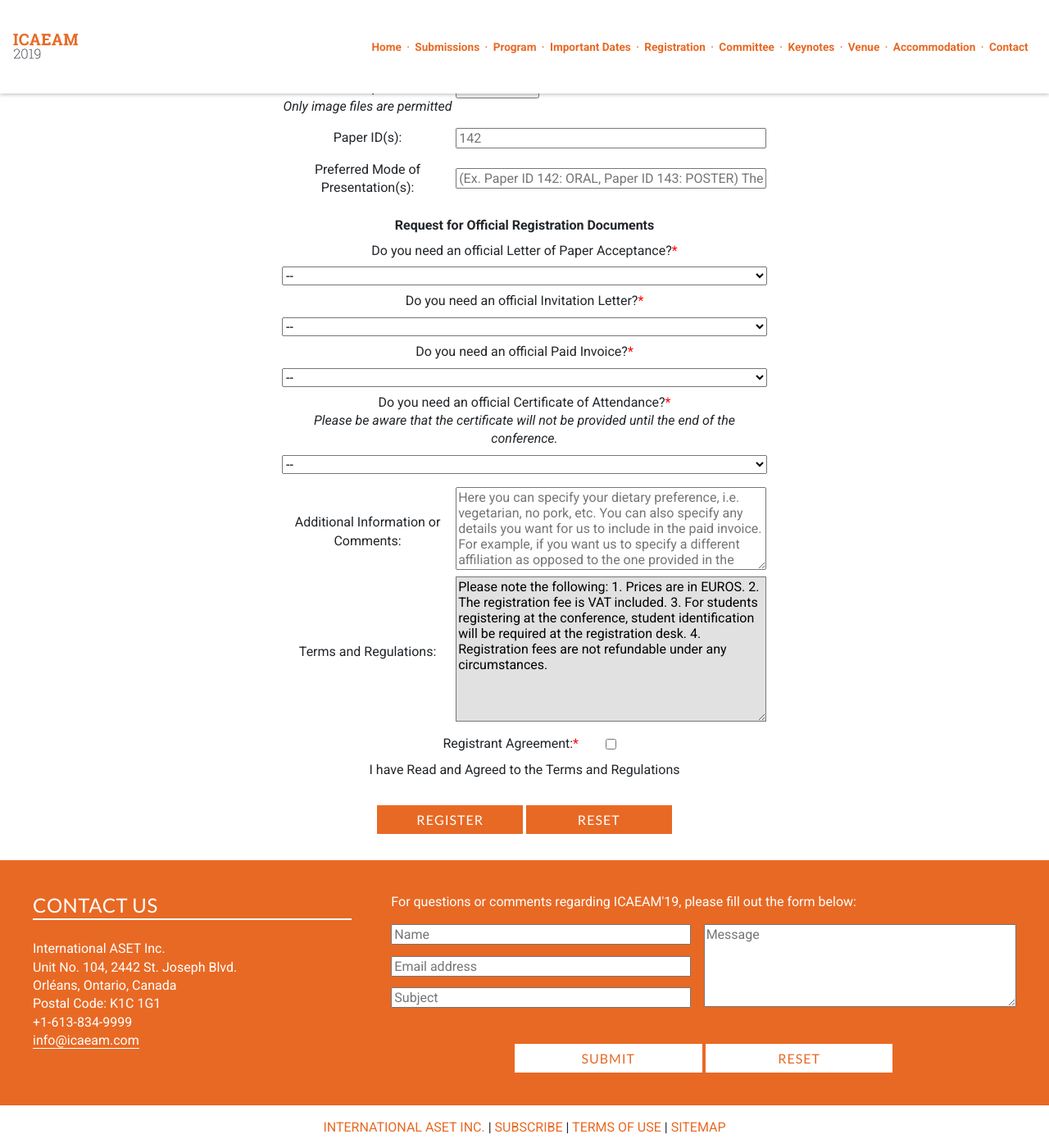
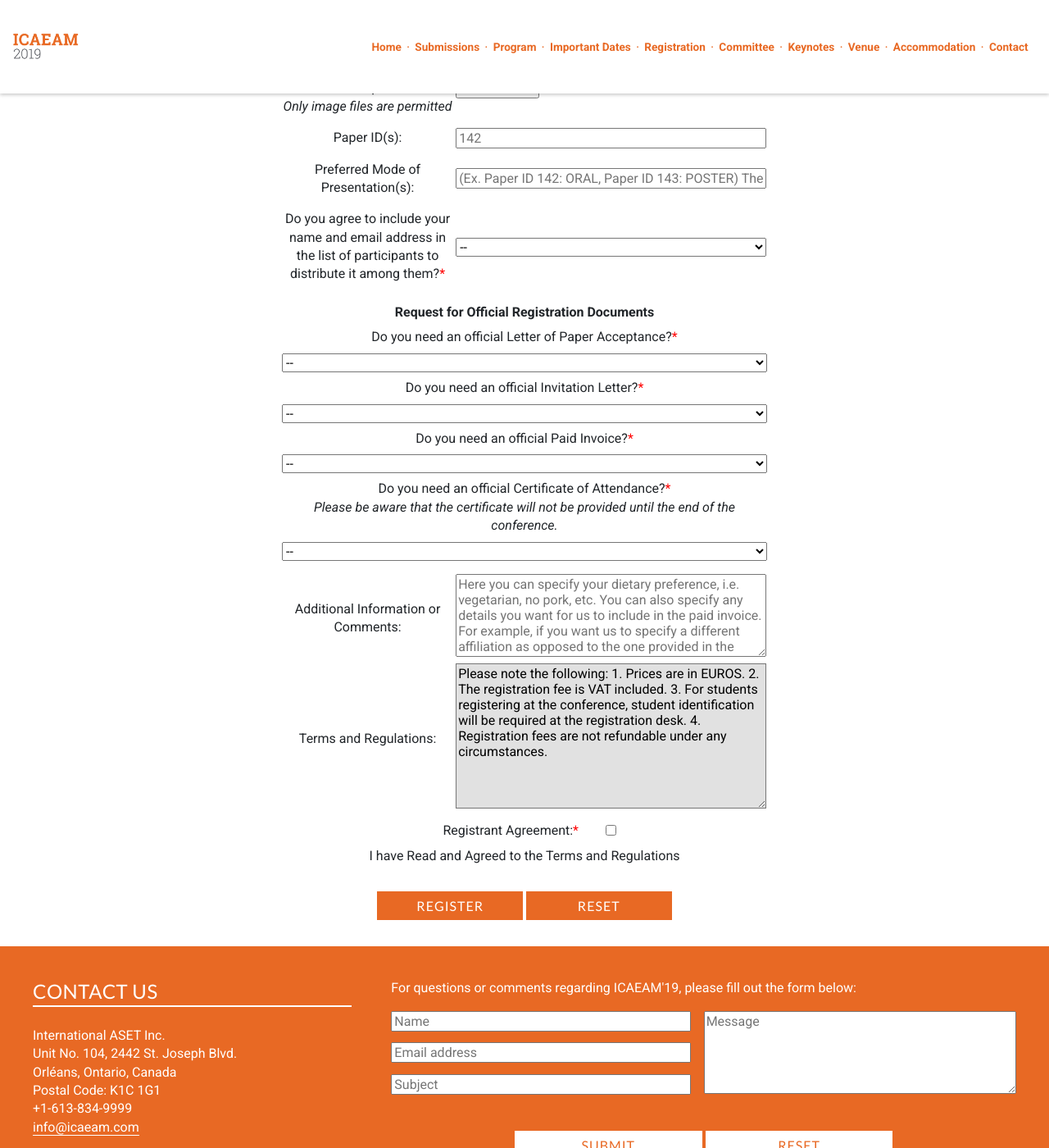
Before and after one commit to intaset/icaeam, a Jekyll site: the page built from registration.html, in a window 1280 px wide and 1400 px high, scrolled down 2515 px. Shown: the whole window at 82% size. Built offline with Jekyll 4.4.1, drawn with Linux system fonts in a browser that asks for light colours; nearby versions of some CDN libraries; Markdown is read by kramdown in place of the engine named in the settings; comment, search, counter and statistics services are not loaded.

Commit message:
Added new field in registration form

```diff
--- a/_includes/css/general.css
+++ b/_includes/css/general.css
@@ -913,6 +913,7 @@ textarea {
 #Date_of_Payment_Transaction-error,
 #student-error,
 #file-error,
+#Do_you_agree_to_include_your_name_and_email_address_in_the_list_of_participants_to_distribute_it_among_them-error,
 #Do_you_need_an_official_Paper_Acceptance_Letter-error,
 #Do_you_need_an_official_Invitation_Letter-error,
 #Do_you_need_an_official_Registration_Receipt-error,
--- a/_includes/registration-form.html
+++ b/_includes/registration-form.html
@@ -478,6 +478,14 @@
     <label for="Preferred_Mode_of_Presentation(s)">Preferred Mode of Presentation(s):</label>
     <input type="text" name="Preferred_Mode_of_Presentation(s)" id="Preferred_Mode_of_Presentation(s)" placeholder="(Ex. Paper ID 142: ORAL, Paper ID 143: POSTER) The paper numbers are assigned to your submissions by the OpenConf system. If You are not an Author, Please Leave this Field Blank."/>
 
+	<label for="Do_you_agree_to_include_your_name_and_email_address_in_the_list_of_participants_to_distribute_it_among_them">Do you agree to include your name and email address in the list of
+participants to distribute it among them?<span class="asterik">*</span></label>
+    <select name="Do_you_agree_to_include_your_name_and_email_address_in_the_list_of_participants_to_distribute_it_among_them" id="Do_you_agree_to_include_your_name_and_email_address_in_the_list_of_participants_to_distribute_it_among_them">
+                <option selected="" disabled="">--</option>
+                <option>Yes</option>
+                <option>No</option>
+                </select>
+
     <div class="registrationDocuments"><p class="bold">Request for Official Registration Documents</p>
 
     <label for="Do_you_need_an_official_Paper_Acceptance_Letter">Do you need an official Letter of Paper Acceptance?<span class="asterik">*</span></label>
@@ -514,7 +522,7 @@
     <textarea name="comments" id="comments" cols="35" rows="5" placeholder="Here you can specify your dietary preference, i.e. vegetarian, no pork, etc. You can also specify any details you want for us to include in the paid invoice. For example, if you want us to specify a different affiliation as opposed to the one provided in the form."></textarea>
 
     <label for="Terms_and_Regulations">Terms and Regulations:</label>
-    <textarea name="Terms_and_Regulations" cols="35" rows="9" readonly="" id="Terms_and_Regulations">Please note the following: 1. Prices are in EUROS. 2. The registration fee is VAT included. 3. For students registering at the conference, student identification will be required at the registration desk. 4. Registration fees are not refundable under any circumstances.</textarea>
+    <textarea name="Terms_and_Regulations" cols="35" rows="9" readonly id="Terms_and_Regulations">Please note the following: 1. Prices are in EUROS. 2. The registration fee is VAT included. 3. For students registering at the conference, student identification will be required at the registration desk. 4. Registration fees are not refundable under any circumstances.</textarea>
 
     <label for="Registrant_Agreement">Registrant Agreement:<span class="asterik">*</span></label>
     <input name="Registrant_Agreement" type="checkbox" id="Registrant_Agreement" value="checked"><p class="body">I have Read and Agreed to the Terms and Regulations</p>
--- a/index.html
+++ b/index.html
@@ -2,7 +2,7 @@
 layout: default
 title: ICAEAM'19 - International Conference on Advances in Engineering and Applied Mathematics
 meta: International Conference on Advances in Engineering and Applied Mathematics (ICAEAM 2019). This conference covers different topics such as Approximation theory, Numerical material, Geometry theory, Differential equation, Algebra, Finite element method
-keyword: Mathematic Conference, Approximation theory, Numerical material, Geometry theory, Differential equation, Algebra, Finite element method
+keyword: Numerical Methods Conference, Mathematics conference 2019, Mathematic Conference, Approximation theory, Numerical material, Geometry theory, Differential equation, Algebra, Finite element method
 ---
 
 
--- a/js/form-validation.js
+++ b/js/form-validation.js
@@ -26,6 +26,7 @@ $(function() {
       student: "required",
       Date_of_Payment_Transaction: "required",
       file: "required",
+	  Do_you_agree_to_include_your_name_and_email_address_in_the_list_of_participants_to_distribute_it_among_them: "required",
       Do_you_need_an_official_Paper_Acceptance_Letter: "required",
       Do_you_need_an_official_Invitation_Letter: "required",
       Do_you_need_an_official_Certificate_of_Attendance: "required",
@@ -45,6 +46,7 @@ $(function() {
       student: "Please specify an answer",
       Date_of_Payment_Transaction: "Please specify the date of your payment transaction.",
       file: "Please upload your receipt",
+ 	  Do_you_agree_to_include_your_name_and_email_address_in_the_list_of_participants_to_distribute_it_among_them: "Please specify an answer",
       Do_you_need_an_official_Paper_Acceptance_Letter: "Please specify an answer",
       Do_you_need_an_official_Invitation_Letter: "Please specify an answer",
       Do_you_need_an_official_Certificate_of_Attendance: "Please specify an answer",
```
Also changed, not shown: 4 other files.
